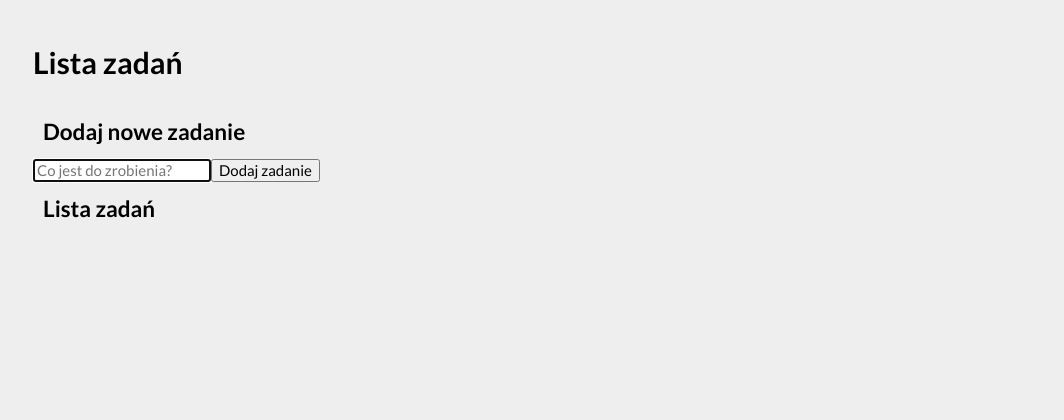
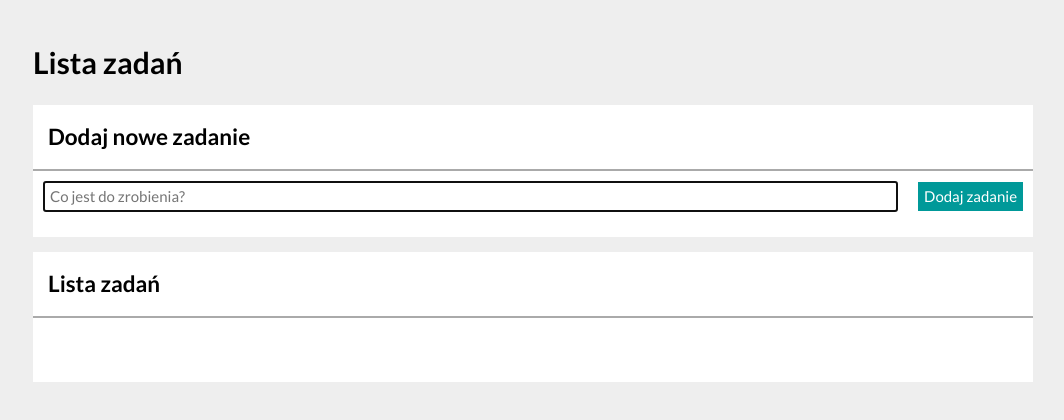
Before and after one commit to irekmiernik/tasks-list-react, a React (Create React App) app: page / in a window 1280 px wide. Shown: the top 420 px of the page, without its empty margins (27-1091 px from the left). Built offline with nearby package versions, Linux system fonts and the light colour scheme.

Commit message:
CSS and List, TwoButtos components were adedd

```diff
--- a/src/App.js
+++ b/src/App.js
@@ -1,4 +1,6 @@
 import Form from './Form';
+import TwoButtons from './TwoButtons';
+import List from './List';
 
 export default function App() {
   return (
@@ -16,9 +18,10 @@ export default function App() {
 
         <div className="sectionFlex sectionFlex--header">
           <h2 className="sectionFlex__itemContent h2">Lista zadań</h2>
+          <TwoButtons />
         </div>
 
-        <ul className="sectionTasksList"></ul>
+        <List />
       </section>
 
     </>
--- a/src/Form/index.js
+++ b/src/Form/index.js
@@ -1,3 +1,4 @@
+import '../section.css';
 
 export default function Form() {
     return (
--- /dev/null
+++ b/src/List/index.js
@@ -0,0 +1,7 @@
+import '../section.css';
+
+export default function List() {
+    return (
+        <ul className="sectionTasksList"></ul>
+    );
+}
--- /dev/null
+++ b/src/TwoButtons/index.js
@@ -0,0 +1,5 @@
+import '../section.css';
+
+export default function TwoButtons() {
+    return null;
+}
--- /dev/null
+++ b/src/section.css
@@ -0,0 +1,127 @@
+.section {
+    background-color: #fff;
+    max-width: 1000px;
+    min-height: 130px;
+    margin-bottom: 15px;
+    padding-bottom: 15px;
+}
+
+.sectionTasksList {
+    list-style-type: none;
+    margin: 0px;
+    padding-left: 20px;
+}
+
+.itemContentDone {
+    text-decoration: line-through;
+}
+
+.tasksListItemHidden {
+    display: none;
+}
+
+.sectionFlex {
+    display: flex;
+    flex-flow: row nowrap;
+    align-items: center;
+}
+
+.sectionFlex--header {
+    display: flex;
+    flex-flow: row nowrap;
+    align-items: center;
+    border-bottom: 2px solid #aaa;
+}
+
+.sectionFlex--tasksList {
+    border-bottom: 1px solid #aaa;
+}
+
+@media (max-width: 380px) {
+    .sectionFlex {
+        display: flex;
+        flex-flow: column nowrap;
+        align-items: stretch;
+    }
+}
+
+@media (max-width: 380px) {
+    .sectionFlex--tasksList {
+        flex-flow: row nowrap;
+        align-items: center;
+    }
+}
+
+.sectionFlex__itemContent {
+    flex: 1 1 auto;
+    padding: 5px;
+    margin: 10px;
+}
+
+.sectionFlex__itemButton {
+    flex: 0 0 auto;
+    color: #fff;
+    background-color: hsl(180, 100%, 30%);
+    border-style: none;
+    margin: 10px;
+    padding: 6px;
+    transition: 1s;
+}
+
+.sectionFlex__itemButton:hover {
+    background-color: hsl(180, 100%, 40%);
+    transform: scale(1.1);
+}
+
+.sectionFlex--header .sectionFlex__itemButton {
+    flex: 0 0 auto;
+    color: hsl(180, 100%, 30%);
+    background-color: #fff;
+    border-style: none;
+    margin: 10px;
+    transition: 1s;
+}
+
+.sectionFlex--header .sectionFlex__itemButton:hover {
+    color: hsl(180, 100%, 50%);
+    transform: none;
+}
+
+.sectionFlex--header .sectionFlex__itemButton:disabled {
+    color: #aaa;
+}
+
+.sectionFlex__itemButton--done {
+    background-color: hsl(120, 100%, 30%);
+    border-style: none;
+    min-width: 27px;
+    min-height: 27px;
+    transition: 1s;
+}
+
+.sectionFlex__itemButton--done:hover {
+    background-color: hsl(120, 100%, 60%);
+    transform: none;
+}
+
+.sectionFlex__itemButton--done:disabled {
+    background-color: hsl(120, 100%, 80%);
+}
+
+
+.sectionFlex__itemButton--delete {
+    background-color: hsl(0, 100%, 60%);
+    border-style: none;
+    min-width: 27px;
+    min-height: 27px;
+    transition: 1s;
+}
+
+.sectionFlex__itemButton--delete:hover {
+    background-color: hsl(0, 100%, 70%);
+    transform: none;
+}
+
+.sectionFlex__itemButton--delete:disabled {
+    background-color: hsl(0, 100%, 80%);
+}
```
